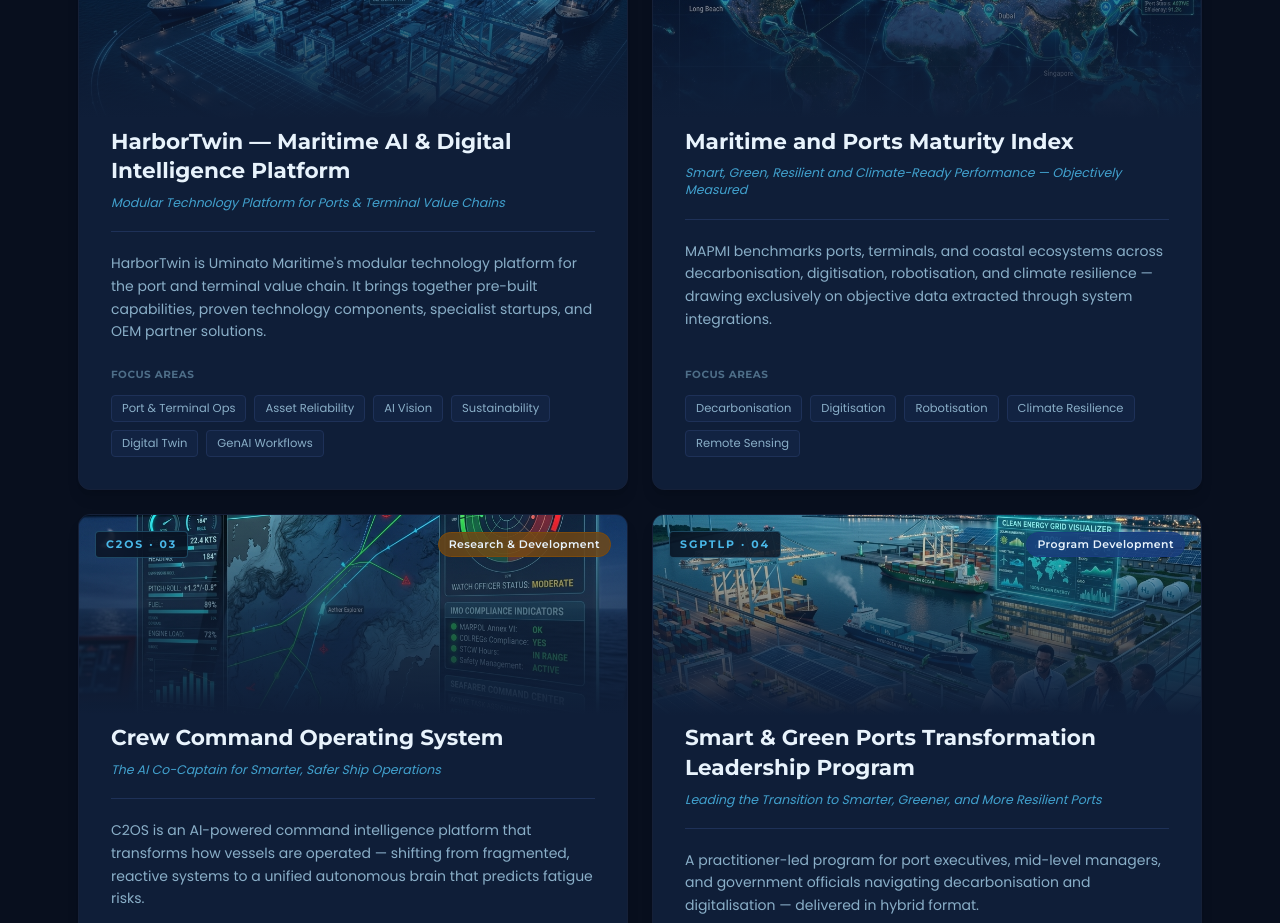
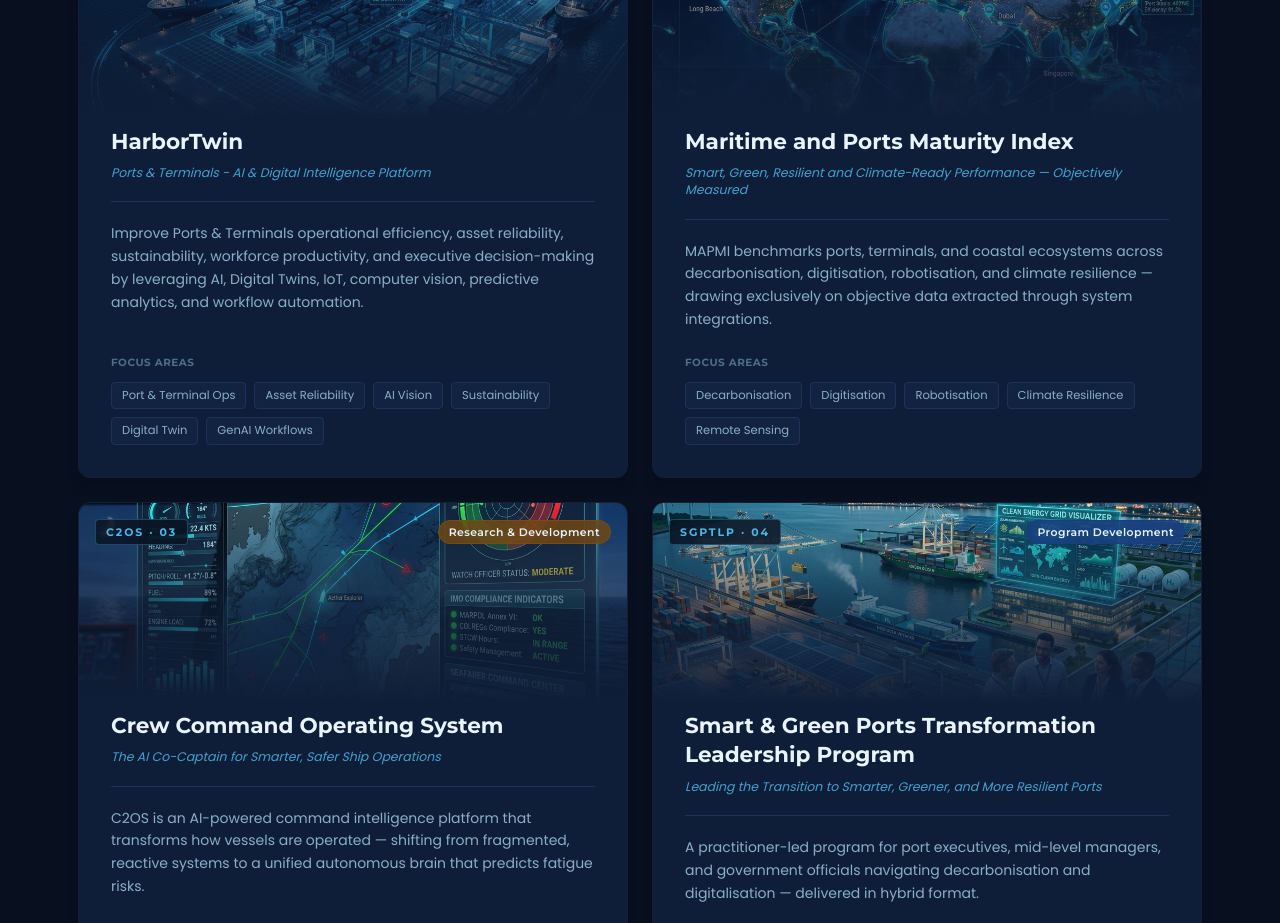
Before and after one commit to Sakthi-ctrl/Uminato-version, a Next.js app: page / in a window 1280 px wide. Shown: the part 2480-3403 px from the top of the page. Built offline with nearby package versions, Linux system fonts and the light colour scheme.

Commit message:
Update HarborTwin platform content in Projects section

```diff
--- a/src/app/projects/page.tsx
+++ b/src/app/projects/page.tsx
@@ -6,9 +6,9 @@ const PROJECTS = [
   {
     id: "01",
     code: "HTWIN",
-    title: "HarborTwin — Maritime AI & Digital Intelligence Platform",
-    subtitle: "Modular Technology Platform for Ports & Terminal Value Chains",
-    desc: "HarborTwin is Uminato Maritime's modular technology platform for the port and terminal value chain. It brings together pre-built capabilities, proven technology components, specialist startups, and OEM partner solutions — configured, integrated, and developed around each customer's operational requirements. Covering operations, asset reliability, AI vision, sustainability, workforce, digital twins, and GenAI workflows.",
+    title: "HarborTwin",
+    subtitle: "Ports & Terminals - AI & Digital Intelligence Platform",
+    desc: "Improve Ports & Terminals operational efficiency, asset reliability, sustainability, workforce productivity, and executive decision-making by leveraging AI, Digital Twins, IoT, computer vision, predictive analytics, and workflow automation.",
     image: "/assets/projects/harbortwin.png",
     focus: [
       "Port & Terminal Operations",
--- a/src/components/HomeProjects.tsx
+++ b/src/components/HomeProjects.tsx
@@ -14,9 +14,9 @@ const PROJECTS = [
   {
     id: '01',
     code: 'HTWIN',
-    title: 'HarborTwin — Maritime AI & Digital Intelligence Platform',
-    subtitle: 'Modular Technology Platform for Ports & Terminal Value Chains',
-    desc: "HarborTwin is Uminato Maritime's modular technology platform for the port and terminal value chain. It brings together pre-built capabilities, proven technology components, specialist startups, and OEM partner solutions.",
+    title: 'HarborTwin',
+    subtitle: 'Ports & Terminals - AI & Digital Intelligence Platform',
+    desc: 'Improve Ports & Terminals operational efficiency, asset reliability, sustainability, workforce productivity, and executive decision-making by leveraging AI, Digital Twins, IoT, computer vision, predictive analytics, and workflow automation.',
     image: '/assets/projects/harbortwin.png',
     focus: ['Port & Terminal Ops', 'Asset Reliability', 'AI Vision', 'Sustainability', 'Digital Twin', 'GenAI Workflows'],
     status: 'Live Platform',
--- a/src/components/Projects.tsx
+++ b/src/components/Projects.tsx
@@ -16,8 +16,8 @@ export default function Projects() {
             <h2 className="font-display font-bold text-t1 mb-6" style={{ fontSize: 'clamp(1.5rem, 4vw, 2rem)' }}>Projects &amp; Platforms</h2>
 
             <div className="mb-8">
-              <h3 className="font-display text-[15px] font-bold text-t1 mb-2">HarborTwin — Maritime AI &amp; Digital Intelligence Platform</h3>
-              <p className="text-[13.5px] text-t2 leading-[1.65] mb-3">A modular technology platform connecting operational intelligence, asset reliability, AI vision, sustainability, and GenAI workflows for ports &amp; terminals.</p>
+              <h3 className="font-display text-[15px] font-bold text-t1 mb-2">HarborTwin — Ports &amp; Terminals - AI &amp; Digital Intelligence Platform</h3>
+              <p className="text-[13.5px] text-t2 leading-[1.65] mb-3">Improve Ports &amp; Terminals operational efficiency, asset reliability, sustainability, workforce productivity, and executive decision-making by leveraging AI, Digital Twins, IoT, computer vision, predictive analytics, and workflow automation.</p>
               <div className="flex flex-wrap gap-2 mb-2">
                 <span className="text-[10.5px] font-semibold tracking-[0.1em] text-t3 uppercase">Focus Areas:</span>
                 <span className="text-[12px] text-sky-base">Port Operations &bull; Predictive Maintenance &bull; AI Vision &bull; Digital Twin &bull; GenAI</span>
```
